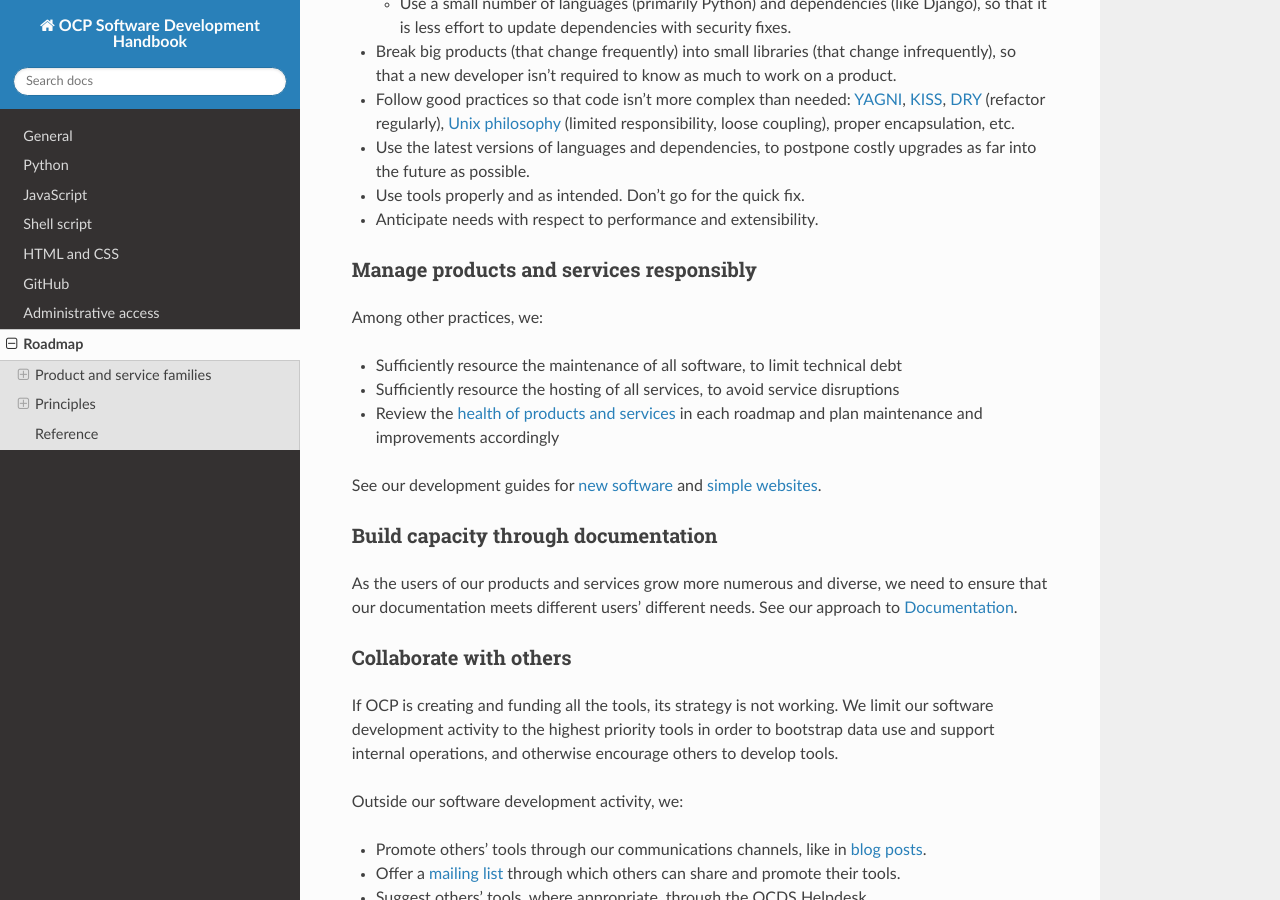
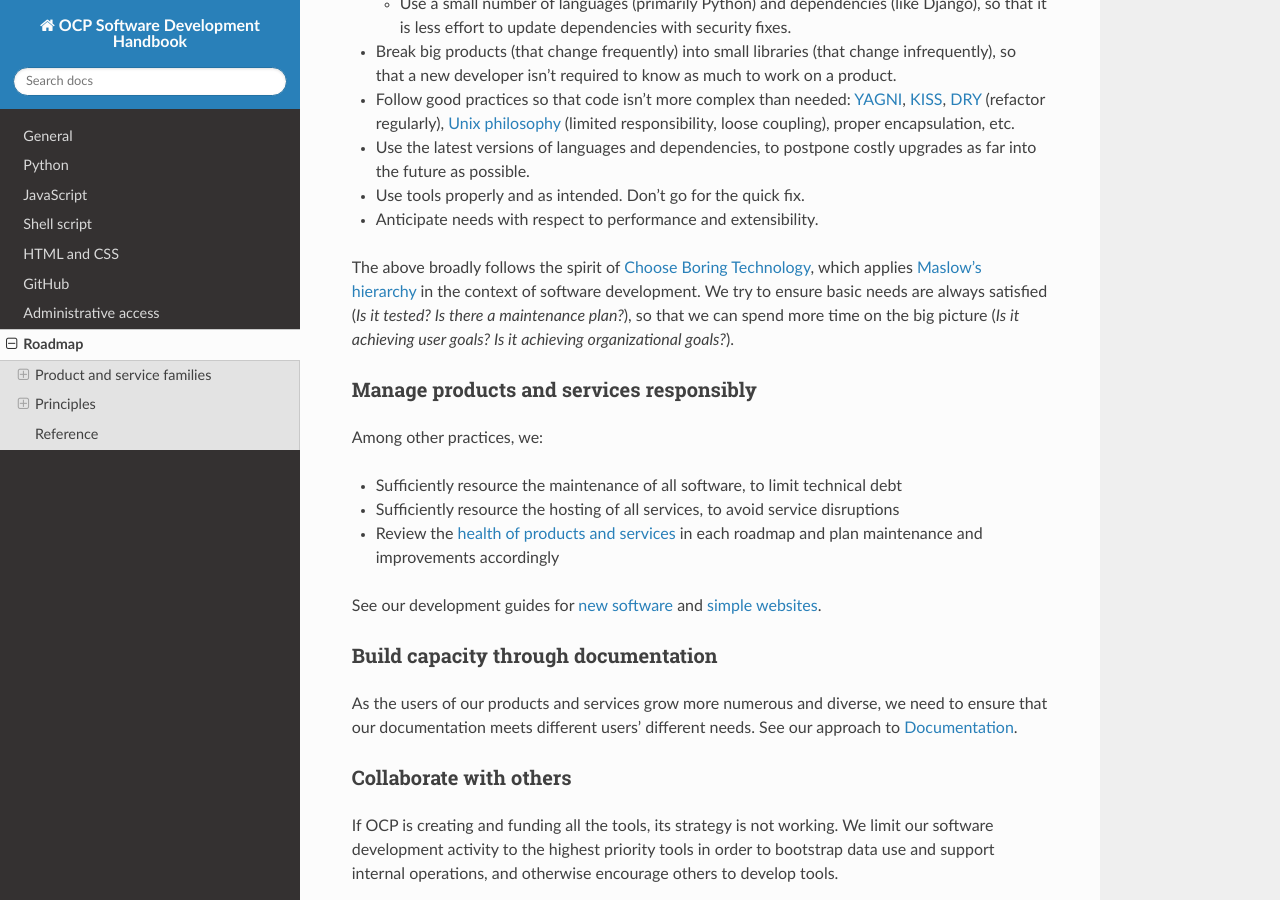
Before and after one commit to open-contracting/software-development-handbook, a Sphinx documentation site: the page built from docs/roadmap/index.rst, in a window 1280 px wide and 900 px high, scrolled down 1822 px. Built offline with Sphinx 7.4.7 and the Read the Docs theme 2.0.0, drawn with Linux system fonts in a browser that asks for light colours.

Commit message:
roadmap: Add paragraph about Maslow's hierarchy, closes #20

```diff
--- a/docs/roadmap/index.rst
+++ b/docs/roadmap/index.rst
@@ -64,6 +64,8 @@ It is important to avoid both vendor lock-in and personnel lock-in (i.e. cases
 -  Use tools properly and as intended. Don’t go for the quick fix.
 -  Anticipate needs with respect to performance and extensibility.
 
+The above broadly follows the spirit of `Choose Boring Technology <http://boringtechnology.club>`__, which applies `Maslow's hierarchy <https://en.wikipedia.org/wiki/Maslow's_hierarchy_of_needs>`__ in the context of software development. We try to ensure basic needs are always satisfied (*Is it tested? Is there a maintenance plan?*), so that we can spend more time on the big picture (*Is it achieving user goals? Is it achieving organizational goals?*).
+
 Manage products and services responsibly
 ~~~~~~~~~~~~~~~~~~~~~~~~~~~~~~~~~~~~~~~~
 
```
